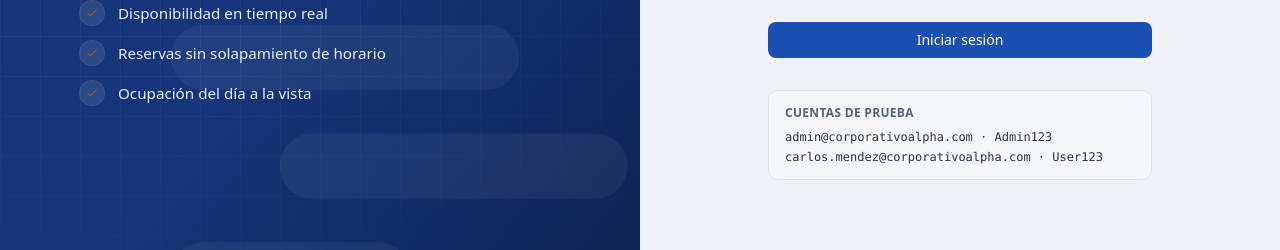
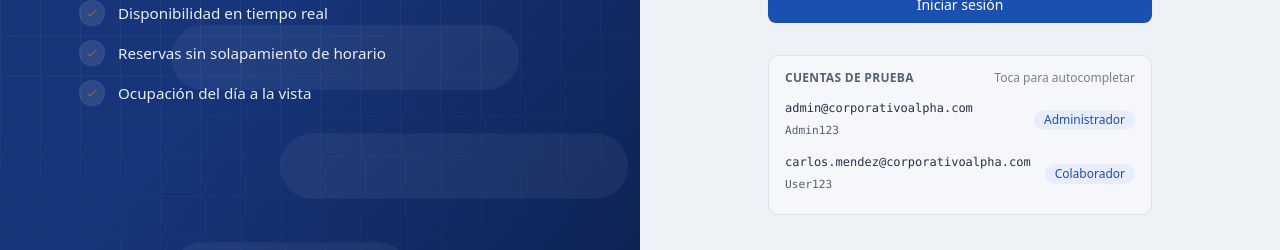
Before and after one commit to eigarciaortega/IBMHackathon2026, a React (Vite) app in the folder frontend/: page /login in a window 1280 px wide. Shown: the part 444-694 px from the top of the page. Built offline with nearby package versions, Linux system fonts and the light colour scheme; no server answers.

Commit message:
feat(frontend): autocompleta el login al tocar una cuenta de prueba
Las cuentas de prueba pasan de texto estatico a botones: un clic rellena el correo
y la contrasena del formulario. Mejora la accesibilidad (aria-label, foco visible)
y deja una pista 'Toca para autocompletar'.

```diff
--- a/frontend/src/pages/LoginPage.tsx
+++ b/frontend/src/pages/LoginPage.tsx
@@ -12,6 +12,12 @@ const VENTAJAS = [
   'Reservas sin solapamiento de horario',
   'Ocupación del día a la vista',
 ]
+
+// Cuentas de la semilla; un clic autocompleta el formulario para agilizar la demo.
+const CUENTAS_PRUEBA = [
+  { email: 'admin@corporativoalpha.com', password: 'Admin123', rol: 'Administrador' },
+  { email: 'carlos.mendez@corporativoalpha.com', password: 'User123', rol: 'Colaborador' },
+] as const
 
 export function LoginPage() {
   const { login } = useAuth()
@@ -37,6 +43,12 @@ export function LoginPage() {
     } finally {
       setEnviando(false)
     }
+  }
+
+  function usarCuenta(cuenta: (typeof CUENTAS_PRUEBA)[number]) {
+    setEmail(cuenta.email)
+    setPassword(cuenta.password)
+    setError(null)
   }
 
   return (
@@ -157,10 +169,27 @@ export function LoginPage() {
           </form>
 
           <div className="mt-8 rounded-[0.625rem] border border-border bg-surface-muted px-4 py-3.5">
-            <p className="mb-2 text-xs font-semibold uppercase tracking-wide text-muted">Cuentas de prueba</p>
-            <ul className="space-y-1 font-mono text-xs text-body">
-              <li>admin@corporativoalpha.com · Admin123</li>
-              <li>carlos.mendez@corporativoalpha.com · User123</li>
+            <p className="mb-2 flex items-baseline justify-between gap-2 text-xs font-semibold uppercase tracking-wide text-muted">
+              Cuentas de prueba
+              <span className="font-normal normal-case tracking-normal text-muted/80">Toca para autocompletar</span>
+            </p>
+            <ul className="-mx-1.5 space-y-0.5">
+              {CUENTAS_PRUEBA.map((c) => (
+                <li key={c.email}>
+                  <button
+                    type="button"
+                    onClick={() => usarCuenta(c)}
+                    aria-label={`Autocompletar con la cuenta de ${c.rol}: ${c.email}`}
+                    className="flex w-full items-center justify-between gap-3 rounded-md px-1.5 py-1.5 text-left transition-colors hover:bg-surface focus-visible:bg-surface focus-visible:outline-none focus-visible:ring-2 focus-visible:ring-azul/40"
+                  >
+                    <span className="min-w-0">
+                      <span className="block truncate font-mono text-xs text-body">{c.email}</span>
+                      <span className="font-mono text-[0.7rem] text-muted">{c.password}</span>
+                    </span>
+                    <span className="pill shrink-0 bg-azul-soft text-azul">{c.rol}</span>
+                  </button>
+                </li>
+              ))}
             </ul>
           </div>
 
```
